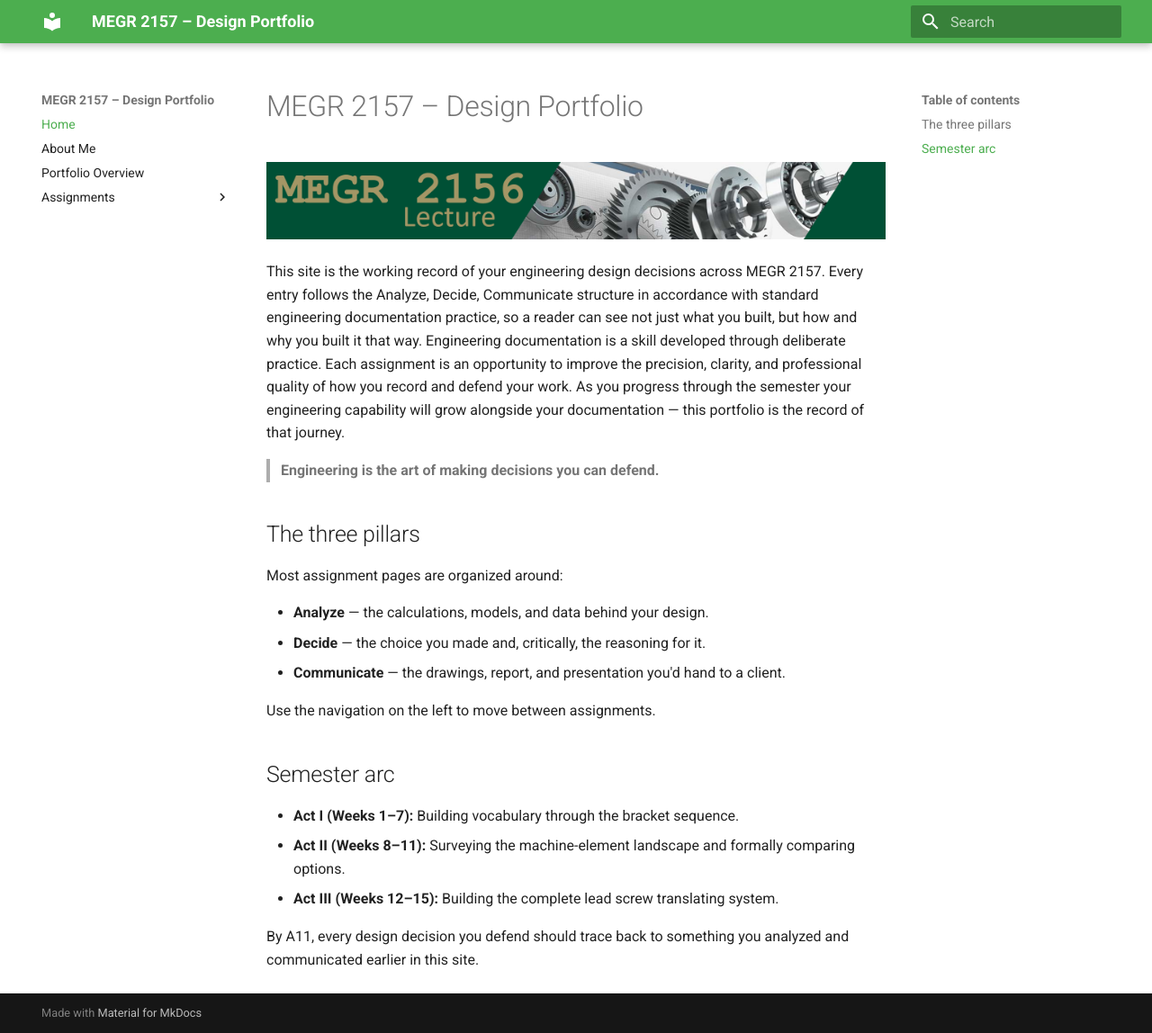
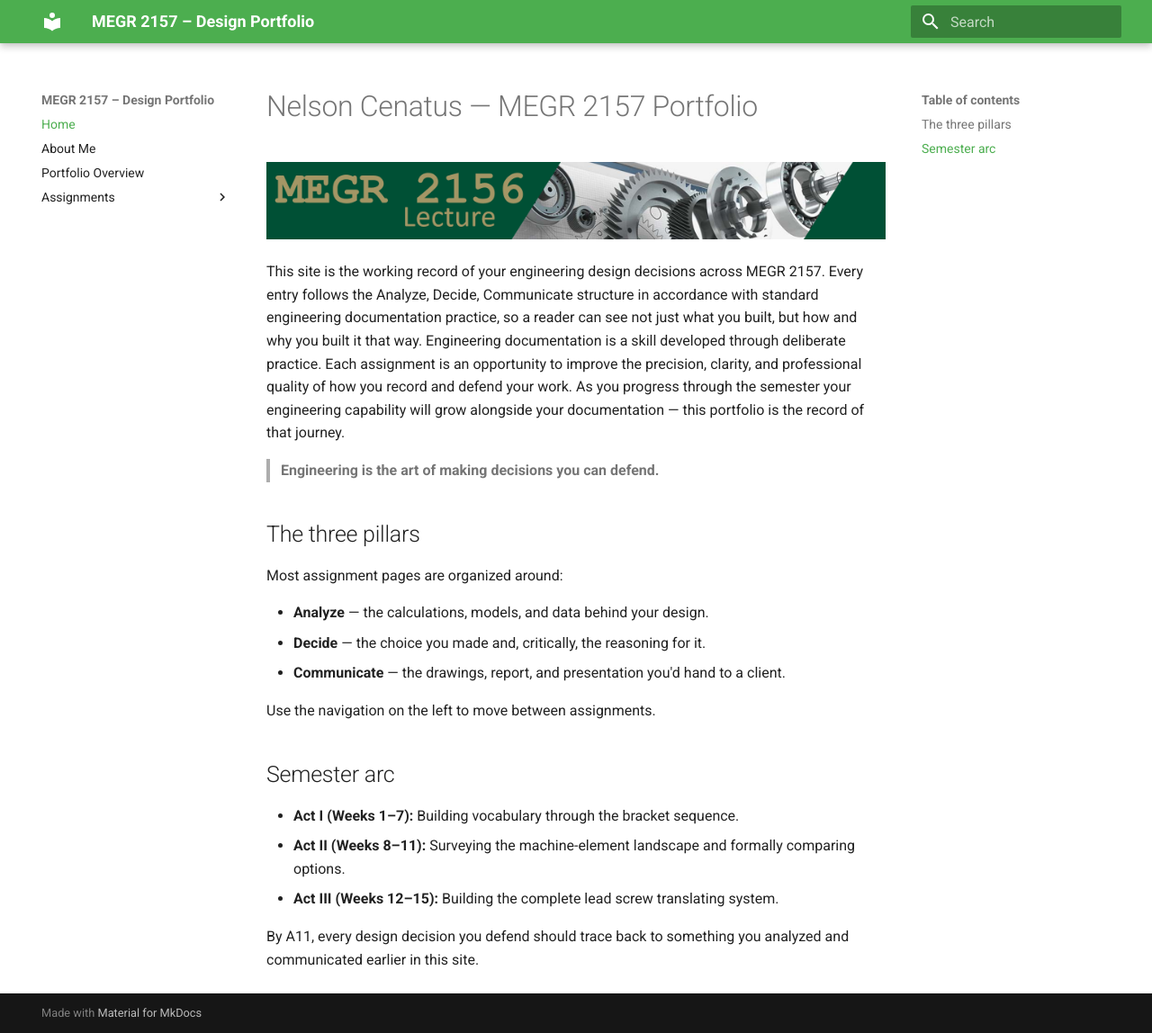
Before and after one commit to ncenatus/design-project-portfolio, an MkDocs documentation site: the page built from docs/index.md, in a window 1280 px wide and 1148 px high. Shown: the whole window at 90% size. Built offline with MkDocs 1.6.1 and Material for MkDocs 9.7.7, drawn with Linux system fonts in a browser that asks for light colours.

Commit message:
Update index.md

```diff
--- a/docs/index.md
+++ b/docs/index.md
@@ -1,4 +1,4 @@
-# MEGR 2157 – Design Portfolio
+# Nelson Cenatus — MEGR 2157 Portfolio
 
 ![MEGR 2156-7 Title](MEGR2156title.png)
 
```
